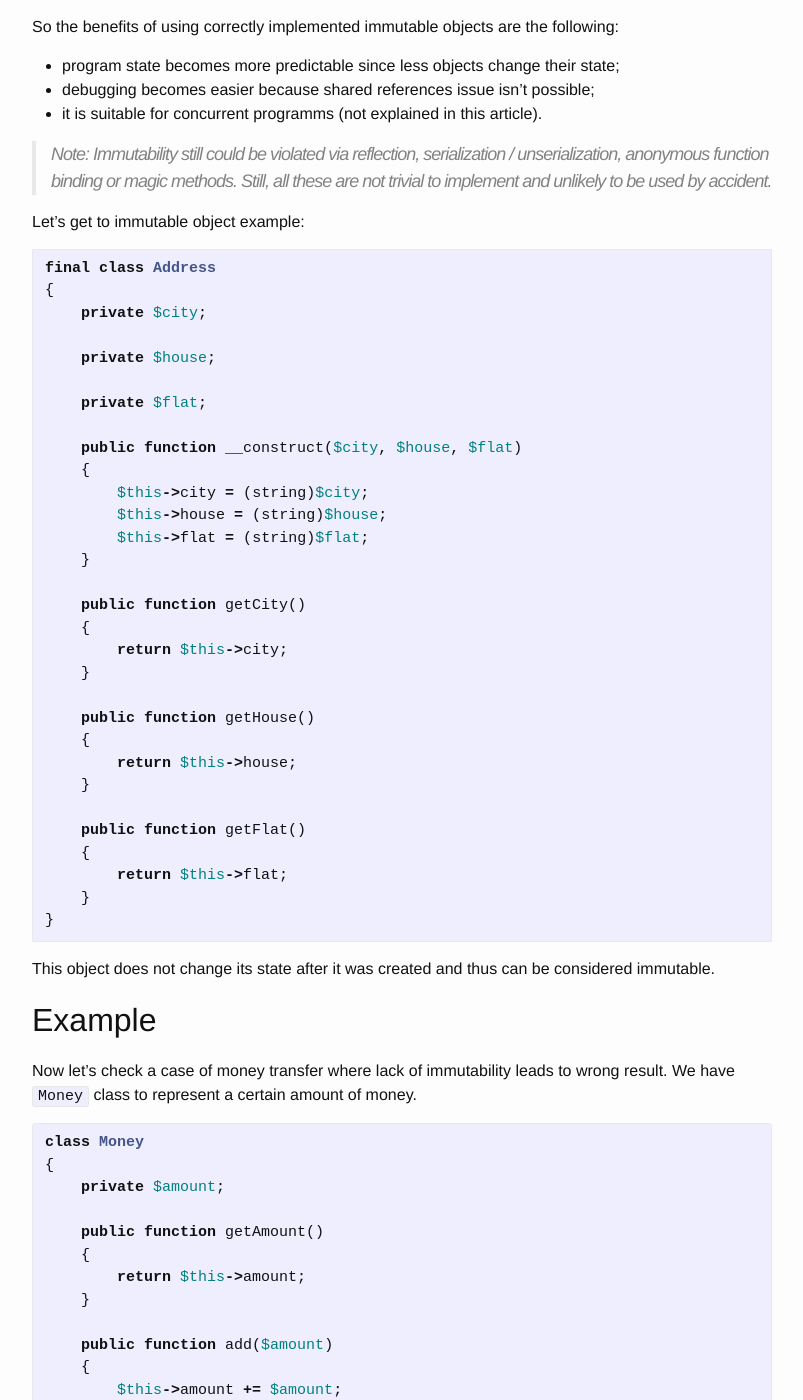
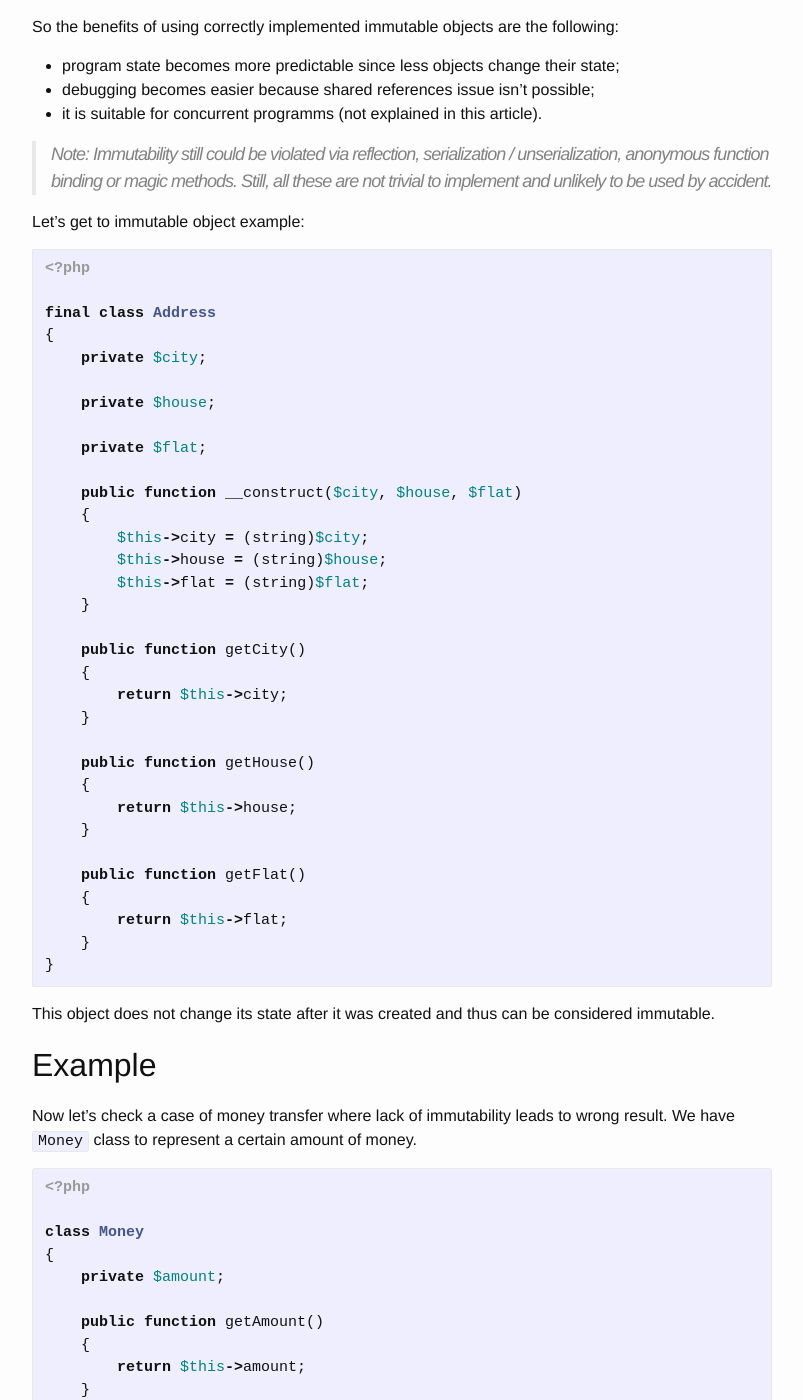
Before and after one commit to Ragazzo/ragazzo.github.io, a Jekyll site: the page built from _posts/2016-05-03-immutability.markdown, in a window 1280 px wide and 1400 px high, scrolled down 682 px. Shown: the whole window, without its empty margins (238-1041 px from the left). Built offline with Jekyll 4.4.1, drawn with Linux system fonts in a browser that asks for light colours; comment, search, counter and statistics services are not loaded.

Commit message:
Update 2016-05-03-immutability.markdown

````diff
--- a/_posts/2016-05-03-immutability.markdown
+++ b/_posts/2016-05-03-immutability.markdown
@@ -38,6 +38,8 @@ So the benefits of using correctly implemented immutable objects are the followi
 Let's get to immutable object example:
 
 ```php
+<?php
+
 final class Address
 {
     private $city;
@@ -77,7 +79,9 @@ This object does not change its state after it was created and thus can be consi
 Now let's check a case of money transfer where lack of immutability leads to wrong result.
 We have `Money` class to represent a certain amount of money.
 
-{% highlight php startinline=true %}
+{% highlight php%}
+<?php
+
 class Money
 {
     private $amount;
````
